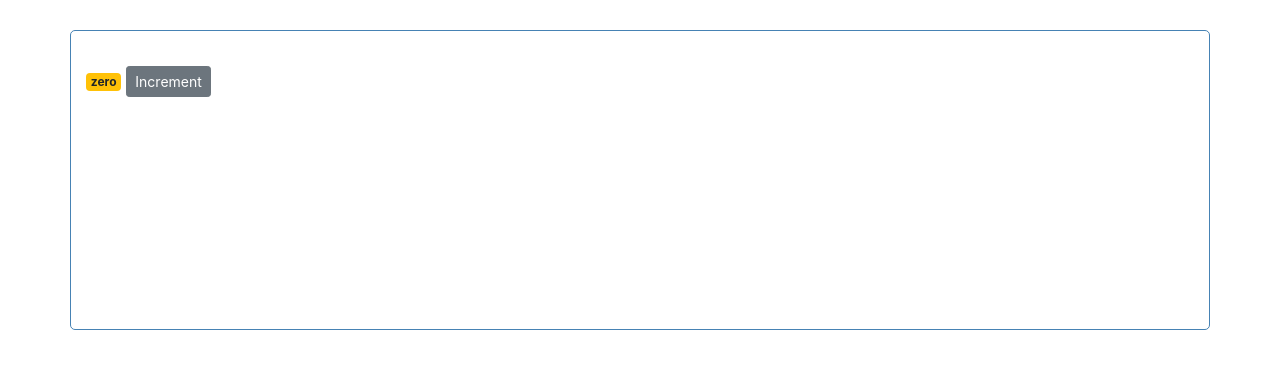
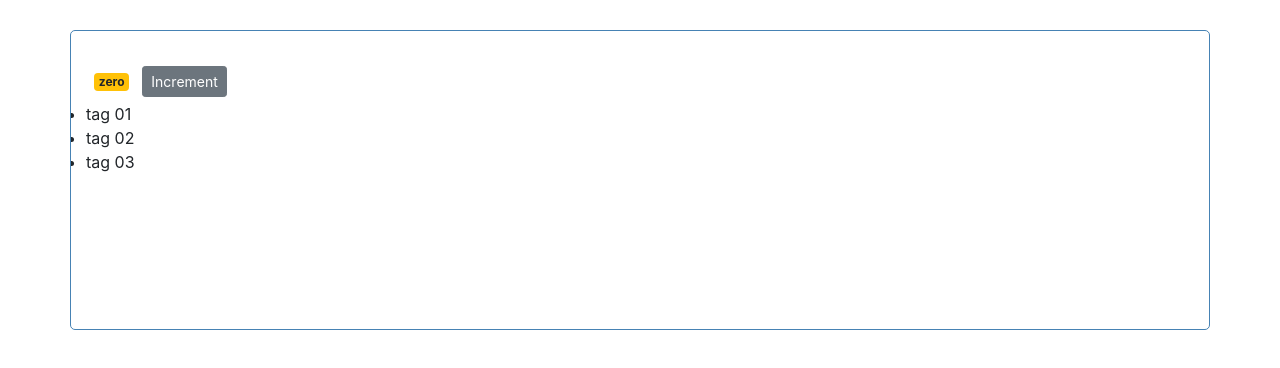
Before and after one commit to DilshanUdawaththa/Counter-App-ReactJS, a React (Create React App) app: page / in a window 1280 px wide. Shown: the top 368 px of the page. Built offline with nearby package versions, Linux system fonts and the light colour scheme.

Commit message:
added ul element using rendering lists

```diff
--- a/src/components/counter.jsx
+++ b/src/components/counter.jsx
@@ -1,19 +1,24 @@
 import React, { Component } from "react";
 
 class Counter extends Component {
-  state = { count: 0 };
+  state = { count: 0, tags: ["tag 01", "tag 02", "tag 03"] };
 
   render() {
     return (
       <React.Fragment>
         <span className={this.getBadgeClasses()}>{this.formatCount()}</span>
         <button className="btn btn-secondary btn-sm">Increment</button>
+        <ul>
+          {this.state.tags.map((tag) => (
+            <li key={tag}>{tag}</li>
+          ))}
+        </ul>
       </React.Fragment>
     );
   }
 
   getBadgeClasses() {
-    let classes = "m=2 badge badge-";
+    let classes = "m-2 badge badge-";
     classes += this.state.count === 0 ? "warning" : "primary";
     return classes;
   }
```
